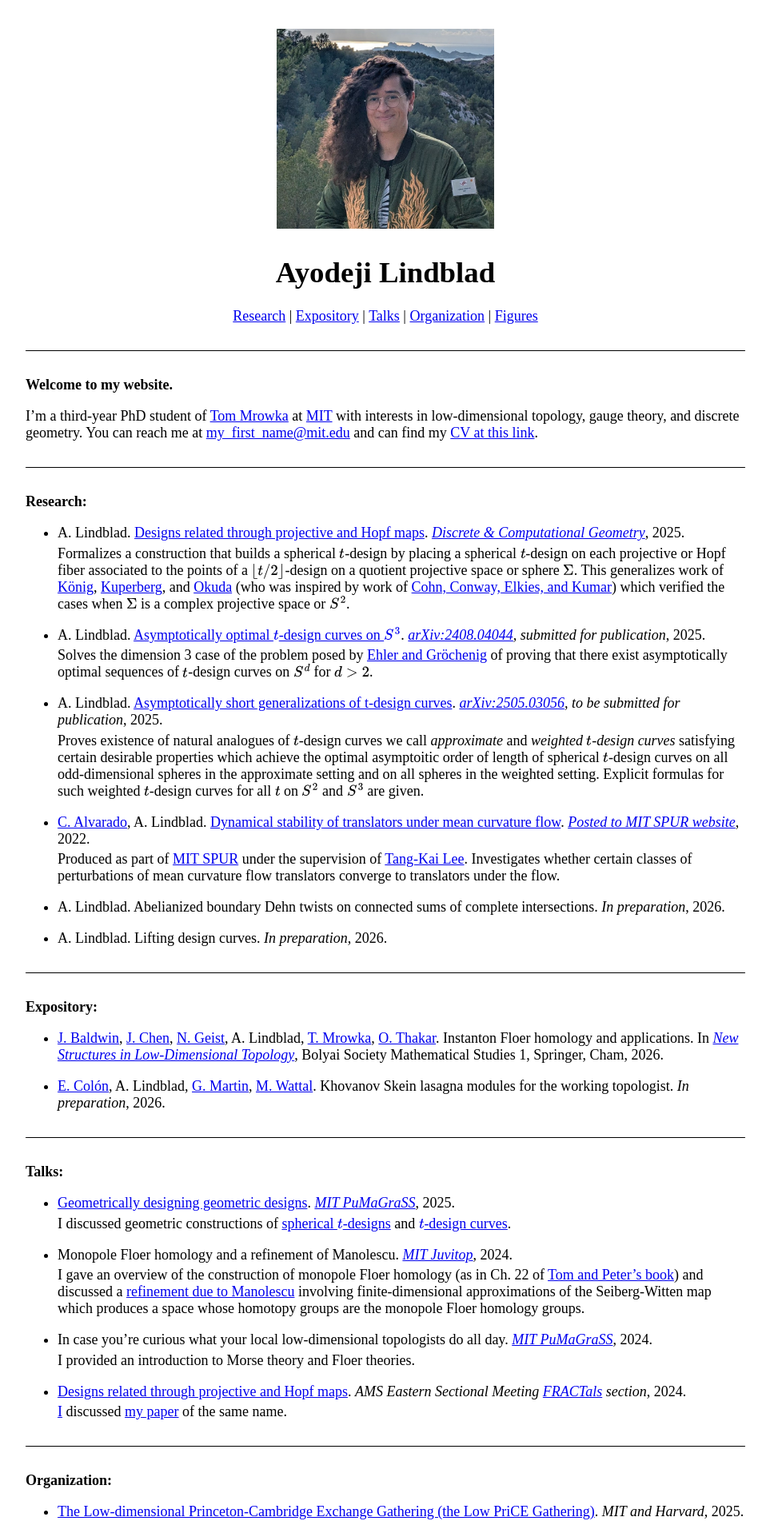
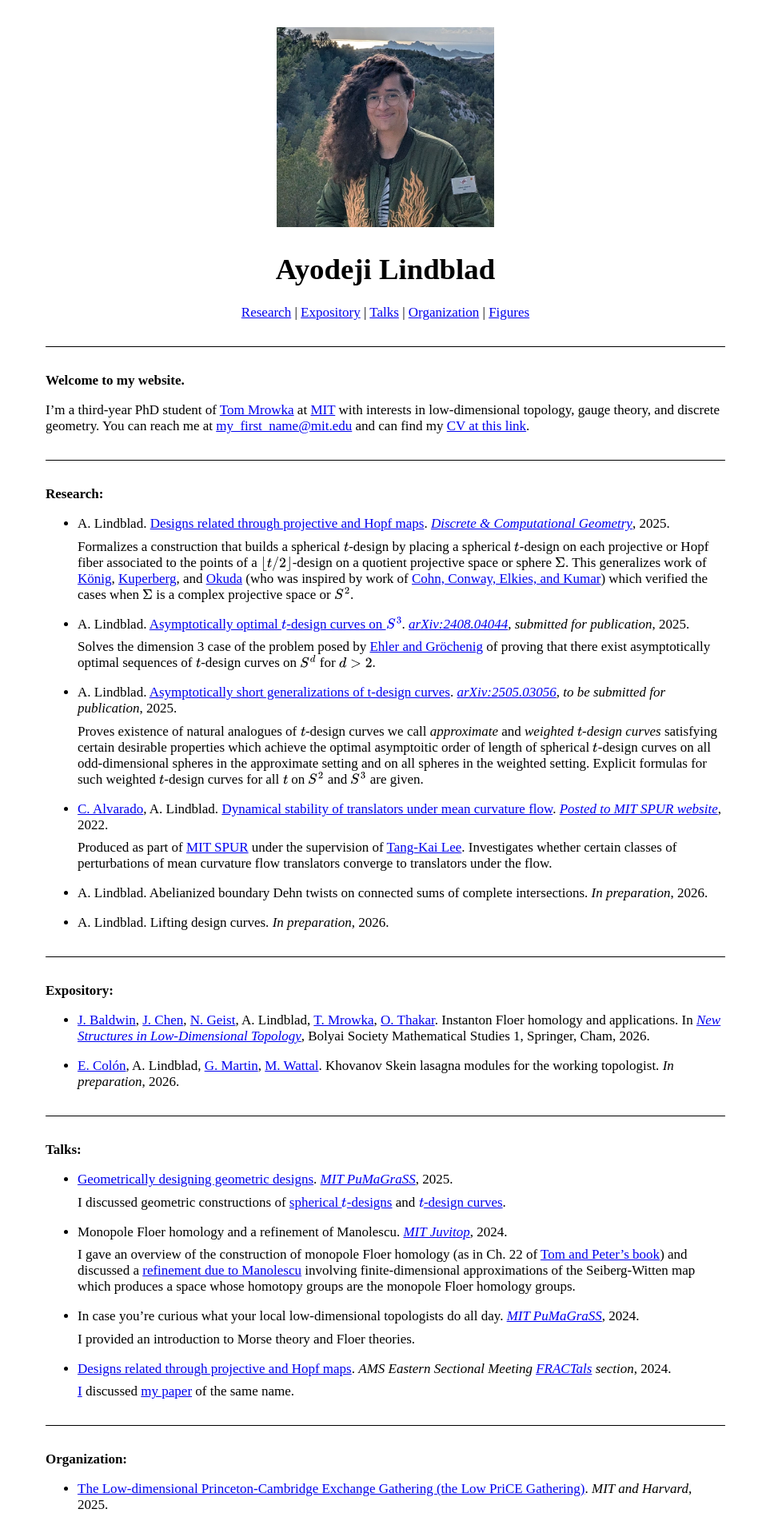
Before and after one commit to AyodejiLindblad/AyodejiLindblad.github.io, a Jekyll site: the page built from index.md, in a window 1280 px wide. Shown: the top 1902 px of the page at 80% size, without its empty margins (158-1121 px from the left). Built offline with Jekyll 4.4.1, drawn with Linux system fonts in a browser that asks for light colours; some web fonts are replaced.

Commit message:
Trying different spacing

```diff
--- a/index.md
+++ b/index.md
@@ -39,19 +39,19 @@ I'm a third-year PhD student of [Tom Mrowka](https://math.mit.edu/~mrowka/) at [
 **Research:**
 
 * A. Lindblad. [Designs related through projective and Hopf maps](https://rdcu.be/eSi5F). *[Discrete & Computational Geometry](https://link.springer.com/article/10.1007/s00454-025-00805-7)*, 2025.
-    <span style="display:block; height:0.25em;"></span>
+    <span style="display:block; height:0.5em;"></span>
     Formalizes a construction that builds a spherical $t$\-design by placing a spherical $t$\-design on each projective or Hopf fiber associated to the points of a $\lfloor t/2\rfloor$-design on a quotient projective space or sphere $\Sigma$. This generalizes work of [König](https://mathscinet.ams.org/mathscinet/article?mr=1797231), [Kuperberg](https://epubs.siam.org/doi/10.1137/040615584), and [Okuda](https://arxiv.org/abs/1506.08414) (who was inspired by work of [Cohn, Conway, Elkies, and Kumar](https://projecteuclid.org/journals/experimental-mathematics/volume-16/issue-3/The-D_4-Root-System-Is-Not-Universally-Optimal/em/1204928532.pdf)) which verified the cases when $\Sigma$ is a complex projective space or $S^2$.
 
 * A. Lindblad. [Asymptotically optimal $t$\-design curves on $S^3$](resources/pdfs/Asymptotically%20optimal%20$t$-design%20curves%20on%20$S^3$.pdf). *[arXiv:2408.04044](https://arxiv.org/abs/2408.04044), submitted for publication*, 2025.
-    <span style="display:block; height:0.25em;"></span>
+    <span style="display:block; height:0.5em;"></span>
     Solves the dimension 3 case of the problem posed by [Ehler and Gröchenig](https://www.cambridge.org/core/journals/forum-of-mathematics-sigma/article/tdesign-curves-and-mobile-sampling-on-the-sphere/3876FD22A0D8BC17B9F2207F53142466) of proving that there exist asymptotically optimal sequences of $t$\-design curves on $S^d$ for $d > 2$.
 
 * A. Lindblad. [Asymptotically short generalizations of t\-design curves](resources/pdfs/Asymptotically%20short%20generalizations%20of%20t-design%20curves.pdf). *[arXiv:2505.03056](https://arxiv.org/abs/2505.03056), to be submitted for publication*, 2025.
-    <span style="display:block; height:0.25em;"></span>
+    <span style="display:block; height:0.5em;"></span>
     Proves existence of natural analogues of $t$-design curves we call *approximate* and *weighted $t$-design curves* satisfying certain desirable properties which achieve the optimal asymptoitic order of length of spherical $t$-design curves on all odd-dimensional spheres in the approximate setting and on all spheres in the weighted setting. Explicit formulas for such weighted $t$\-design curves for all $t$ on $S^2$ and $S^3$ are given.
 
 * [C. Alvarado](https://alvarado-alvarez.github.io/), A. Lindblad. [Dynamical stability of translators under mean curvature flow](https://math.mit.edu/research/undergraduate/spur/documents/2022/Alvarado_Linblad.pdf). *[Posted to MIT SPUR website](https://math.mit.edu/research/undergraduate/spur/past-projects.html)*, 2022.
-    <span style="display:block; height:0.25em;"></span>
+    <span style="display:block; height:0.5em;"></span>
     Produced as part of [MIT SPUR](https://math.mit.edu/research/undergraduate/spur/) under the supervision of [Tang-Kai Lee](https://www.math.columbia.edu/~leetk/). Investigates whether certain classes of perturbations of mean curvature flow translators converge to translators under the flow.
 
 * A. Lindblad. Abelianized boundary Dehn twists on connected sums of complete intersections. *In preparation*, 2026.
@@ -75,19 +75,19 @@ I'm a third-year PhD student of [Tom Mrowka](https://math.mit.edu/~mrowka/) at [
 **Talks:**
 
 * [Geometrically designing geometric designs](https://photos.app.goo.gl/S6Uhk84pSQmK99BE8). *[MIT PuMaGraSS](https://math.mit.edu/pumagrass/)*, 2025.
-    <span style="display:block; height:0.25em;"></span>
+    <span style="display:block; height:0.5em;"></span>
     I discussed geometric constructions of [spherical $t$\-designs](https://rdcu.be/eSi5F) and [$t$\-design curves](resources/pdfs/Asymptotically%20optimal%20$t$-design%20curves%20on%20$S^3$.pdf).
 
 * Monopole Floer homology and a refinement of Manolescu. *[MIT Juvitop](https://math.mit.edu/juvitop/)*, 2024.
-    <span style="display:block; height:0.25em;"></span>
+    <span style="display:block; height:0.5em;"></span>
     I gave an overview of the construction of monopole Floer homology (as in Ch. 22 of [Tom and Peter's book](https://www.cambridge.org/core/books/monopoles-and-threemanifolds/24DFD24BB25BDDCFE28810998F5B6242)) and discussed a [refinement due to Manolescu](https://arxiv.org/abs/math/0104024) involving finite-dimensional approximations of the Seiberg-Witten map which produces a space whose homotopy groups are the monopole Floer homology groups.
 
 * In case you're curious what your local low-dimensional topologists do all day. *[MIT PuMaGraSS](https://math.mit.edu/pumagrass/)*, 2024.
-    <span style="display:block; height:0.25em;"></span>
+    <span style="display:block; height:0.5em;"></span>
     I provided an introduction to Morse theory and Floer theories.
 
 * [Designs related through projective and Hopf maps](https://meetings.ams.org/math/spring2024e/meetingapp.cgi/Paper/34013). *AMS Eastern Sectional Meeting [FRACTals](https://www.ams.org/meetings/sectional/2312_program_ss15.html) section*, 2024.
-    <span style="display:block; height:0.25em;"></span>
+    <span style="display:block; height:0.5em;"></span>
     [I](https://www.instagram.com/p/C5qjPnHsUVS/?utm_source=ig_web_button_share_sheet&igsh=ZDNlZDc0MzIxNw%3D%3D&img_index=2) discussed [my paper](https://rdcu.be/eSi5F) of the same name.
 
 
@@ -97,7 +97,7 @@ I'm a third-year PhD student of [Tom Mrowka](https://math.mit.edu/~mrowka/) at [
 **Organization:**
 
 * [The Low-dimensional Princeton-Cambridge Exchange Gathering (the Low PriCE Gathering)](https://sites.google.com/view/ayodeji-lowpricegathering/home). *MIT and Harvard*, 2025.
-    <span style="display:block; height:0.25em;"></span>
+    <span style="display:block; height:0.5em;"></span>
     A meeting on low-dimensional topology which I organized alongside [Ollie Thakar](https://www.math.harvard.edu/people/thakar-ollie/). Abstracts from the event can be found [here](resources/pdfs/Low%20PriCE%20Schedule%20and%20Abstracts.pdf).
 
 
--- a/resources/style/main.css
+++ b/resources/style/main.css
@@ -4,7 +4,7 @@ body {
     margin: 0 auto; /* Optional: centers the layout on desktop */
 
     font-family: 'Computer Modern Serif', serif;
-    font-size: 18px;
+    font-size: 17px;
 }
 
 /* Style for phones (screens smaller than 768px) */
```
